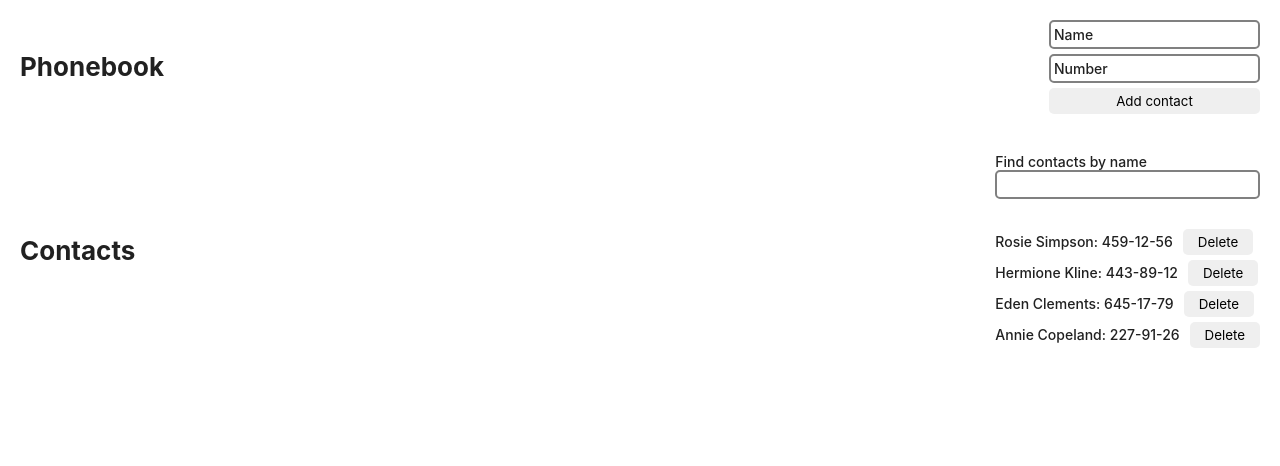
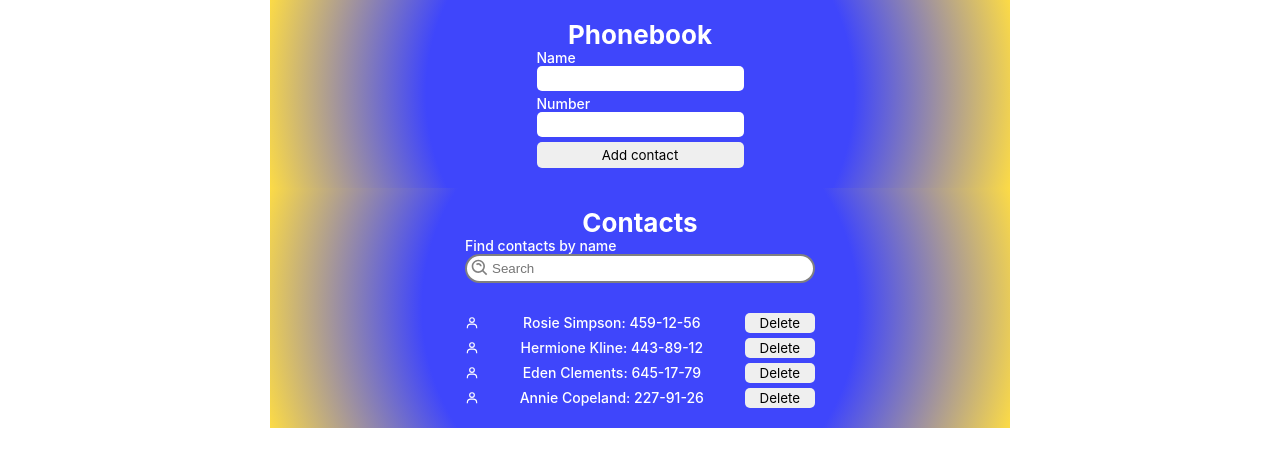
Before and after one commit to ThisNarciss/goit-react-hw-02-phonebook, a React (Create React App) app: page / in a window 1280 px wide. Shown: the top 466 px of the page. Built offline with nearby package versions, Linux system fonts and the light colour scheme.

Commit message:
add some style

```diff
--- a/package.json
+++ b/package.json
@@ -11,6 +11,7 @@
     "prop-types": "^15.8.1",
     "react": "^18.1.0",
     "react-dom": "^18.1.0",
+    "react-icons": "^4.7.1",
     "react-scripts": "5.0.1",
     "styled-components": "^5.3.6",
     "web-vitals": "^2.1.3"
--- a/src/components/App.styled.jsx
+++ b/src/components/App.styled.jsx
@@ -4,4 +4,6 @@ export const ChildrenBox = styled.div`
   display: flex;
   flex-direction: column;
   gap: 30px;
+
+  width: 350px;
 `;
--- a/src/components/ContactForm/ContactForm.jsx
+++ b/src/components/ContactForm/ContactForm.jsx
@@ -23,7 +23,9 @@ export class ContactForm extends Component {
 
   handleFormSubmit = e => {
     e.preventDefault();
+    const form = e.currentTarget;
     this.props.onSubmit({ id: nanoid(), ...this.state });
+    form.reset();
   };
 
   render() {
--- a/src/components/ContactForm/ContactForm.styled.jsx
+++ b/src/components/ContactForm/ContactForm.styled.jsx
@@ -13,24 +13,13 @@ export const InputBox = styled.div`
 `;
 
 export const Label = styled.label`
-  position: absolute;
-  top: 50%;
-  left: 5px;
-  transform: translateY(-50%);
-  transition: transform 250ms linear;
-
-  /* :hover,
-  :focus {
-    top: 0;
-    left: -5px;
-    transform: translateX(-100%);
-  } */
+  font-size: 14px;
 `;
 
 export const FormInput = styled.input`
   padding: 5px 15px;
   outline: none;
-  border: 2px solid grey;
+  border: none;
   border-radius: 5px;
   transition: border 250ms linear;
   :hover,
--- a/src/components/ContactList/ContactList.jsx
+++ b/src/components/ContactList/ContactList.jsx
@@ -1,4 +1,5 @@
 import { Component } from 'react';
+import { BiUser } from 'react-icons/bi';
 import { Item, List, ButtonDel, Text } from './ContactList.styled';
 
 export class ContactList extends Component {
@@ -14,6 +15,7 @@ export class ContactList extends Component {
         {contacts.map(({ id, name, number }) => {
           return (
             <Item key={id}>
+              <BiUser />
               <Text>
                 {name}: {number}
               </Text>
--- a/src/components/ContactList/ContactList.styled.jsx
+++ b/src/components/ContactList/ContactList.styled.jsx
@@ -2,12 +2,14 @@ import styled from 'styled-components';
 
 export const List = styled.ul`
   display: flex;
+
   flex-direction: column;
   gap: 5px;
 `;
 
 export const Item = styled.li`
   display: flex;
+  justify-content: space-between;
   align-items: center;
   gap: 10px;
 `;
@@ -15,12 +17,12 @@ export const Item = styled.li`
 export const Text = styled.p``;
 
 export const ButtonDel = styled.button`
-  padding: 5px 15px;
+  padding: 2px 15px;
   border-radius: 5px;
   transition: color 250ms linear, background-color 250ms linear;
   :hover,
   :focus {
     color: white;
-    background-color: green;
+    background-color: red;
   }
 `;
--- a/src/components/Filter/Filter.jsx
+++ b/src/components/Filter/Filter.jsx
@@ -1,6 +1,8 @@
 import { Component } from 'react';
 import { nanoid } from 'nanoid';
 import { FilterBox, FilterInput, FilterLabel } from './Filter.styled';
+
+import { IconSearch } from './Filter.styled';
 
 export class Filter extends Component {
   filterInputId = nanoid();
@@ -8,16 +10,18 @@ export class Filter extends Component {
   handleFilterChange = e => {
     this.props.onChange(e.target.value.trim());
   };
-
+  // BiSearchAlt
   render() {
     const { filterText } = this.props;
     return (
       <FilterBox>
+        <IconSearch size={20} />
         <FilterLabel htmlFor={this.filterInputId}>{filterText}</FilterLabel>
         <FilterInput
           id={this.filterInputId}
           type="text"
           name="filter"
+          placeholder="Search"
           onChange={this.handleFilterChange}
         />
       </FilterBox>
--- a/src/components/Filter/Filter.styled.jsx
+++ b/src/components/Filter/Filter.styled.jsx
@@ -1,17 +1,26 @@
 import styled from 'styled-components';
+import { BiSearchAlt } from 'react-icons/bi';
 
 export const FilterBox = styled.div`
+  position: relative;
   display: flex;
   flex-direction: column;
+`;
+
+export const IconSearch = styled(BiSearchAlt)`
+  position: absolute;
+  top: 20px;
+  left: 5px;
+  color: grey;
 `;
 
 export const FilterLabel = styled.label``;
 
 export const FilterInput = styled.input`
-  padding: 5px 15px;
+  padding: 5px 25px;
   outline: none;
   border: 2px solid grey;
-  border-radius: 5px;
+  border-radius: 20px;
   transition: border 250ms linear;
   :hover,
   :focus {
--- a/src/components/Section/Section.styled.jsx
+++ b/src/components/Section/Section.styled.jsx
@@ -1,8 +1,17 @@
 import styled from 'styled-components';
 
 export const SectionBox = styled.section`
+  background: rgb(63, 70, 251);
+  background: radial-gradient(
+    circle,
+    rgba(63, 70, 251, 1) 56%,
+    rgba(252, 219, 70, 1) 100%
+  );
+
+  width: 700px;
+  margin: 0 auto;
   display: flex;
-  justify-content: space-between;
+  flex-direction: column;
   align-items: center;
   padding: 20px 20px;
 `;
--- a/src/index.css
+++ b/src/index.css
@@ -10,7 +10,7 @@ body {
   font-size: 14px;
   line-height: 1.15;
   font-weight: 500;
-  color: #212121;
+  color: #ffffff;
 }
 
 code {
```
Also changed, not shown: 1 other file (tests, documents, lock files or other folders).
